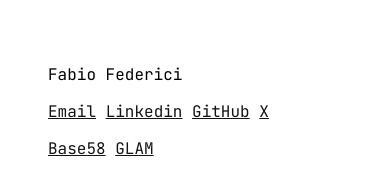
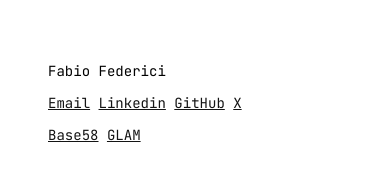
Before and after one commit to fabiofederici/fabiofederici.github.io, a plain HTML site: page index.html in a window 390 px wide. Drawn offline with Linux system fonts and the light colour scheme.

Commit message:
responsive font size

```diff
--- a/index.html
+++ b/index.html
@@ -2,6 +2,7 @@
 <html lang="en">
 <head>
     <meta charset="UTF-8">
+    <meta name="viewport" content="width=device-width, initial-scale=1.0">
     <title>Fabio Federici</title>
     <link rel="preconnect" href="https://fonts.googleapis.com">
     <link rel="preconnect" href="https://fonts.gstatic.com" crossorigin>
@@ -10,6 +11,7 @@
         body {
             overflow: hidden;
             padding: 2.5rem;
+            font-size: 16px; /* Base font size */
         }
         .jetbrains-mono-fabio {
             font-family: "JetBrains Mono", monospace;
@@ -18,10 +20,22 @@
             font-style: normal;
         }
         a {
-            color: #141414
+            color: #141414;
         }
         a:hover {
-            color: #0000FF
+            color: #0000FF;
+        }
+        p {
+            font-size: 1em; /* 1em = 16px on desktop */
+        }
+        /* Responsive font sizes */
+        @media screen and (max-width: 768px) {
+            body {
+                font-size: 3vw; /* Increase base font size on smaller screens */
+            }
+            p {
+                font-size: 1.2em; /* Slightly larger relative to the new base size */
+            }
         }
     </style>
 </head>
```
Lines whose indentation alone changed are shown as unchanged.
